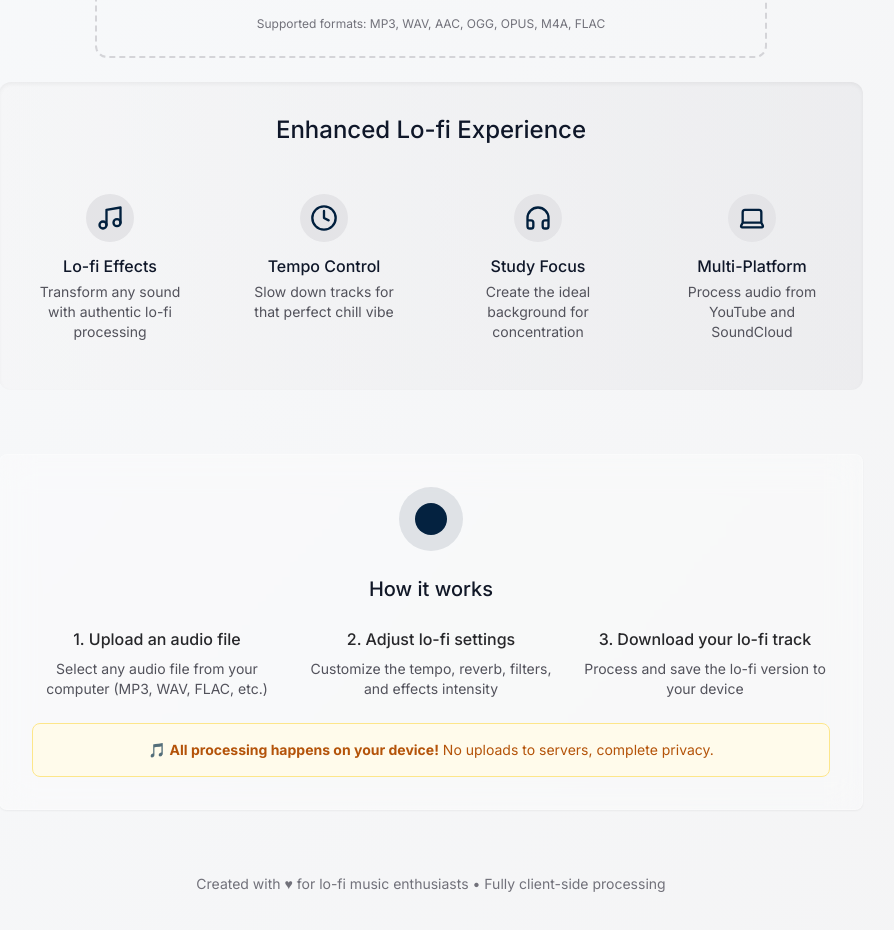
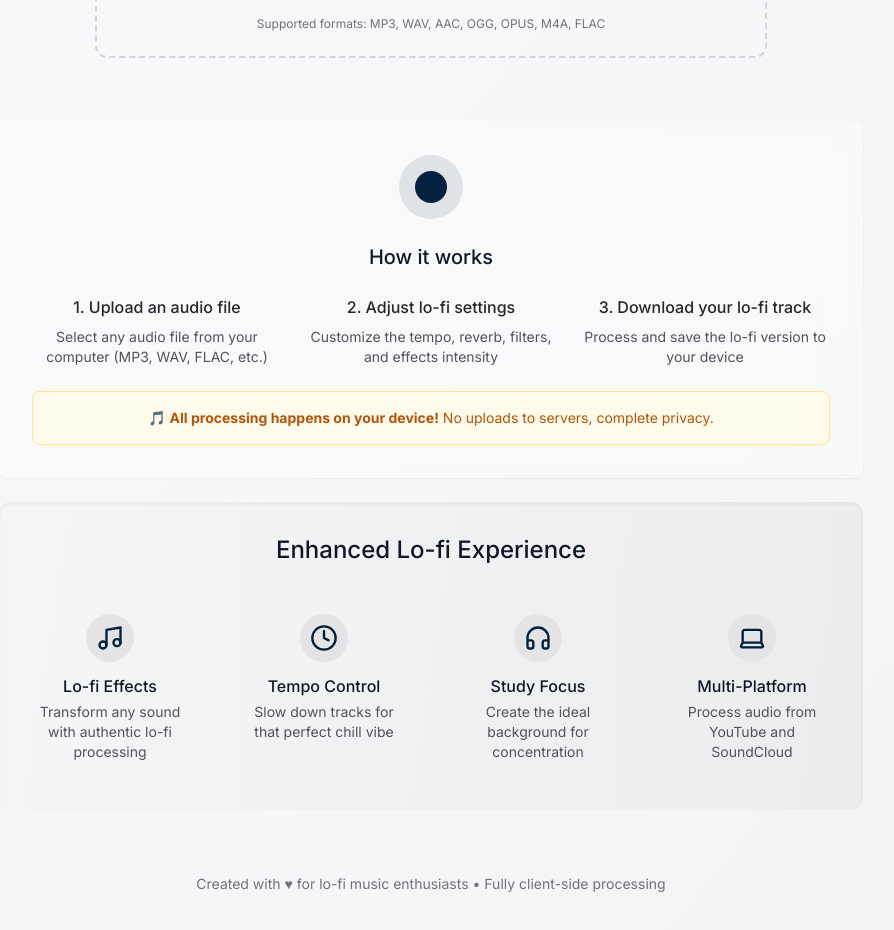
Before and after one commit to Sharvil9/lofi-soundscaper, a React (Vite) app: page / in a window 1280 px wide. Shown: the part 590-1520 px from the top of the page, without its empty margins (209-1103 px from the left). Built offline with nearby package versions, Linux system fonts and the light colour scheme.

Commit message:
Refactor: Update layout based on upload state
Adjusted the layout in `src/pages/Index.tsx` to display the "How it works" section and "Enhanced Lo-fi Experience" section before upload, and the audio player, presets, and settings after upload.

```diff
--- a/src/pages/Index.tsx
+++ b/src/pages/Index.tsx
@@ -227,6 +227,9 @@ const Index = () => {
           </div>
 
           <div className="space-y-6">
+            {/* Upload Section - Always at top */}
+            {!audioSource && (
+              <>
                 {/* Tab navigation for link/upload */}
                 <div className="flex justify-center mb-4">
                   <div className="flex rounded-lg bg-lofi-100 dark:bg-lofi-800 p-1 shadow-inner">
@@ -258,7 +261,10 @@ const Index = () => {
                     isLoading={isLoading}
                   />
                 )}
+              </>
+            )}
 
+            {/* After Upload: Presets/Settings and Audio Player */}
             {audioSource && (
               <>
                 <ThumbnailDisplay
@@ -267,7 +273,16 @@ const Index = () => {
                   isProcessing={isProcessing}
                 />
 
-                {/* Audio Player - positioned after upload/thumbnail */}
+                <LofiControls
+                  onChange={handleSettingsChange}
+                  isProcessing={isProcessing}
+                  onProcess={applyLofiSettings}
+                  onPreviewToggle={handlePreviewToggle}
+                  isPreviewEnabled={isPreviewEnabled}
+                  processingProgress={processingProgress}
+                />
+
+                {/* Audio Player - positioned after presets/settings */}
                 {lofiAudioUrl && (
                   <AudioPlayer
                     originalAudioUrl={audioSource.audioUrl}
@@ -281,15 +296,6 @@ const Index = () => {
                     autoPlayLofi={true}
                   />
                 )}
-
-                <LofiControls
-                  onChange={handleSettingsChange}
-                  isProcessing={isProcessing}
-                  onProcess={applyLofiSettings}
-                  onPreviewToggle={handlePreviewToggle}
-                  isPreviewEnabled={isPreviewEnabled}
-                  processingProgress={processingProgress}
-                />
 
                 {/* Export Options */}
                 {processedBuffer && (
@@ -317,10 +323,7 @@ const Index = () => {
             )}
           </div>
 
-          {/* Enhanced Lo-fi Experience - always shown */}
-          <FeatureBanner />
-
-          {/* "How it works" section - shown before upload OR at bottom after processing */}
+          {/* "How it works" section - only shown before upload */}
           {!audioSource && (
             <div className="mt-16 glass-panel p-8 text-center animate-fade-in-up delay-500">
               <div className="w-16 h-16 mx-auto mb-6 rounded-full bg-accent/10 flex items-center justify-center">
@@ -350,35 +353,8 @@ const Index = () => {
             </div>
           )}
 
-          {/* "How it works" section moved to bottom after processing */}
-          {processedBuffer && (
-            <div className="mt-16 glass-panel p-8 text-center animate-fade-in-up delay-500">
-              <div className="w-16 h-16 mx-auto mb-6 rounded-full bg-accent/10 flex items-center justify-center">
-                <div className="w-8 h-8 bg-accent rounded-full animate-pulse-subtle"></div>
-              </div>
-              <h2 className="text-xl font-medium mb-2 text-gray-900 dark:text-gray-100">How it works</h2>
-              <div className="grid grid-cols-1 md:grid-cols-3 gap-6 mt-6 text-lofi-600 dark:text-lofi-300">
-                <div>
-                  <div className="mb-2 text-lofi-800 dark:text-lofi-100 font-medium">1. Upload an audio file</div>
-                  <p className="text-sm">Select any audio file from your computer (MP3, WAV, FLAC, etc.)</p>
-                </div>
-                <div>
-                  <div className="mb-2 text-lofi-800 dark:text-lofi-100 font-medium">2. Adjust lo-fi settings</div>
-                  <p className="text-sm">Customize the tempo, reverb, filters, and effects intensity</p>
-                </div>
-                <div>
-                  <div className="mb-2 text-lofi-800 dark:text-lofi-100 font-medium">3. Download your lo-fi track</div>
-                  <p className="text-sm">Process and save the lo-fi version to your device</p>
-                </div>
-              </div>
-
-              <div className="mt-6 p-4 bg-amber-50 dark:bg-amber-900/20 border border-amber-200 dark:border-amber-800 rounded-lg">
-                <p className="text-sm text-amber-700 dark:text-amber-300">
-                  🎵 <strong>All processing happens on your device!</strong> No uploads to servers, complete privacy.
-                </p>
-              </div>
-            </div>
-          )}
+          {/* Enhanced Lo-fi Experience - always shown */}
+          <FeatureBanner />
         </main>
 
         <footer className="mt-16 text-center text-sm text-lofi-500 dark:text-lofi-400">
```
Lines whose indentation alone changed are shown as unchanged.
